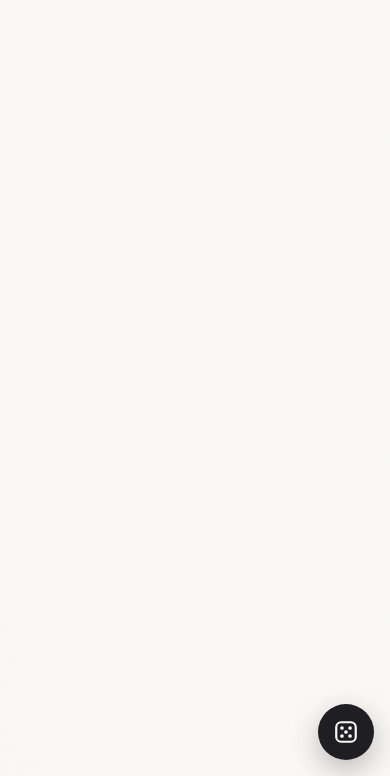
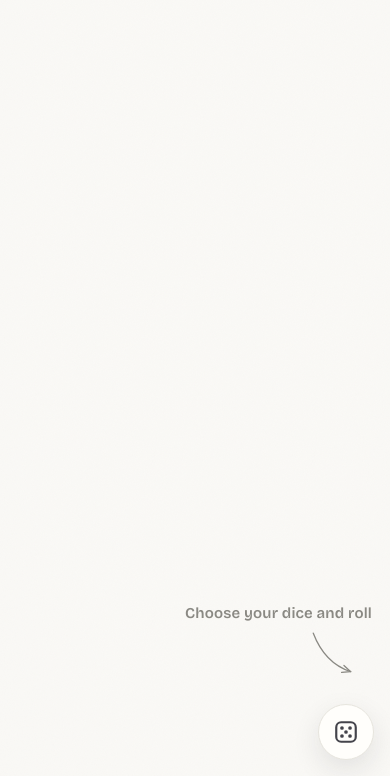
Before and after one commit to dab-code/dicer, a website built with Vite: page index.html in a window 390 px wide. Shown: the part 68-844 px from the top of the page. Built offline with nearby package versions, Linux system fonts and the light colour scheme.

Commit message:
Mobile dock polish and first-load hint
- Roll button stretches across the leftover dock width on mobile
- dice toggle pill restyled as a subtle secondary button
- settings tray-image thumbnail matches the buttons' 36px height
- first-load nudge ('Choose your dice and roll') anchored above the
  dice button with an arrow pointing at it (beside the popover on
  desktop); hides permanently on the first roll

```diff
--- a/index.html
+++ b/index.html
@@ -19,6 +19,22 @@
     <div id="app">
       <h1 id="page-title">Dicer</h1>
       <div id="scene"></div>
+      <div id="empty-hint" aria-hidden="true">
+        <p>Choose your dice and roll</p>
+        <svg
+          viewBox="0 0 100 100"
+          width="64"
+          height="64"
+          fill="none"
+          stroke="currentColor"
+          stroke-width="2.5"
+          stroke-linecap="round"
+          stroke-linejoin="round"
+        >
+          <path d="M14 10 C 30 52, 56 74, 86 84" />
+          <path d="M68.5 85.5 L86 84 L73 72" />
+        </svg>
+      </div>
       <div id="grain" aria-hidden="true"></div>
       <div id="overlay"></div>
       <div id="dock"></div>
--- a/src/main.ts
+++ b/src/main.ts
@@ -61,6 +61,7 @@ async function main(): Promise<void> {
 
   function doRoll(): void {
     if (!picker) return;
+    $('#empty-hint').classList.add('hidden');
     toast.hide();
     controller.roll(picker.getRequest());
     needsRender = true;
--- a/src/style.css
+++ b/src/style.css
@@ -40,6 +40,55 @@ body {
   letter-spacing: 0.01em;
   color: var(--ink);
   pointer-events: none;
+}
+
+/* first-load nudge anchored above the dice button; hidden for good once the
+   first roll happens */
+#empty-hint {
+  position: fixed;
+  right: 18px;
+  bottom: 96px;
+  z-index: 5;
+  display: flex;
+  flex-direction: column;
+  align-items: flex-end;
+  gap: 6px;
+  color: var(--muted);
+  text-align: right;
+  pointer-events: none;
+  transition: opacity 0.35s ease;
+}
+
+#empty-hint p {
+  margin: 0;
+  font-family: var(--display);
+  font-size: 15px;
+  font-weight: 600;
+  letter-spacing: 0.01em;
+}
+
+#empty-hint svg {
+  width: 52px;
+  height: 52px;
+  /* arrowhead lands over the dice button's center */
+  margin-right: 14px;
+}
+
+#empty-hint.hidden {
+  opacity: 0;
+}
+
+/* desktop has no dice pill — sit beside the open popover, arrow turned at it */
+@media (min-width: 768px) {
+  #empty-hint {
+    right: calc(312px + 16px + 40px);
+    bottom: 220px;
+  }
+
+  #empty-hint svg {
+    margin-right: 0;
+    transform: rotate(-55deg);
+  }
 }
 
 #scene {
@@ -229,6 +278,7 @@ button:disabled {
 
 #dock {
   position: fixed;
+  left: max(16px, env(safe-area-inset-left));
   right: max(16px, env(safe-area-inset-right));
   bottom: max(16px, env(safe-area-inset-bottom));
   z-index: 20;
@@ -271,6 +321,26 @@ button:disabled {
 
 .dock-fab:hover:not(:disabled) {
   background: #3a3a41;
+}
+
+/* dice toggle: subtle secondary next to the primary Roll */
+.dock-pill {
+  background: var(--card);
+  border: 1px solid var(--hairline);
+  color: var(--ink-soft);
+  box-shadow: 0 10px 28px rgba(31, 31, 35, 0.1);
+}
+
+.dock-pill:hover:not(:disabled) {
+  background: var(--card);
+  color: var(--ink);
+}
+
+/* mobile: Roll stretches across the leftover width beside the dice pill */
+.dock-roll {
+  flex: 1;
+  width: auto;
+  border-radius: 999px;
 }
 
 .pill-die {
@@ -770,8 +840,9 @@ button:disabled {
 }
 
 .settings-thumb {
-  width: 44px;
-  height: 44px;
+  /* matches .settings-btn height so the row reads as one control group */
+  width: 36px;
+  height: 36px;
   object-fit: contain;
   border: 1px solid var(--hairline);
   border-radius: 9px;
```
